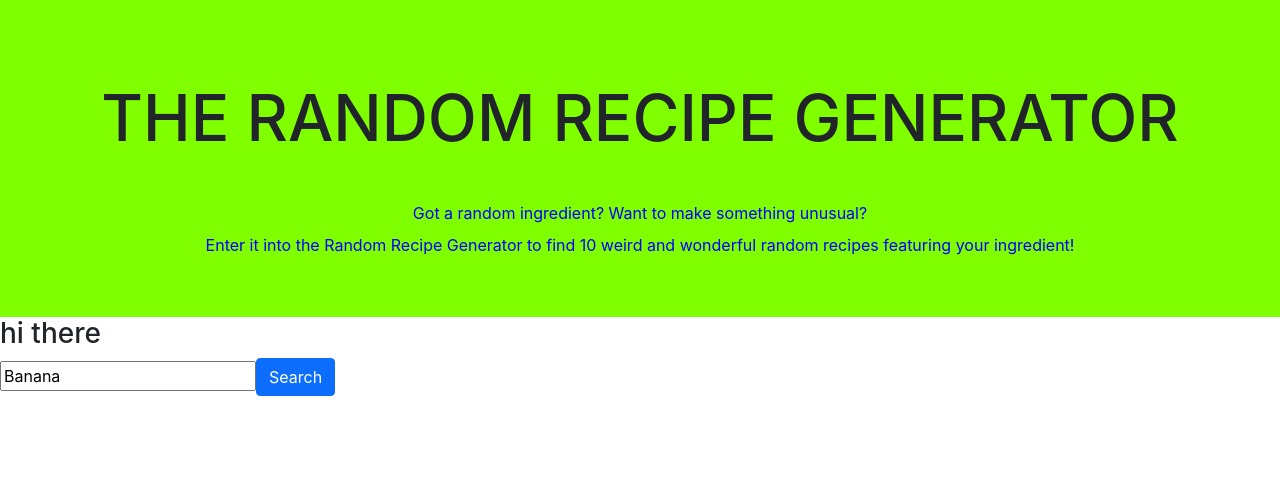
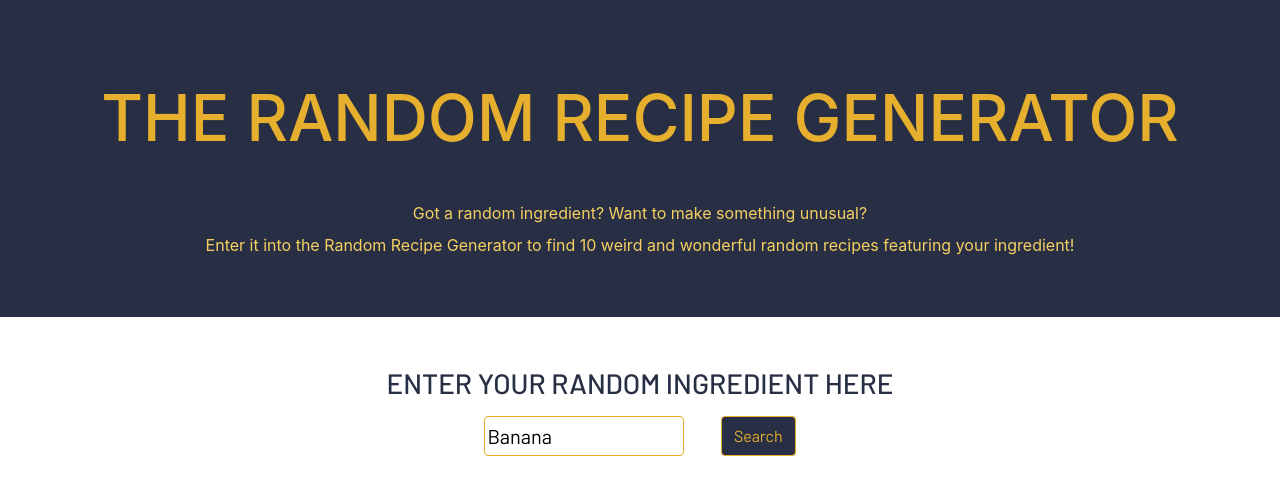
Before and after one commit to Meerduke/recipe-app, a React (Create React App) app: page / in a window 1280 px wide. Shown: the top 494 px of the page. Built offline with nearby package versions, Linux system fonts and the light colour scheme; no server answers.

Commit message:
CSS added

```diff
--- a/src/App.css
+++ b/src/App.css
@@ -1,11 +1,9 @@
 .App body {
   font-family: "Barlow", sans-serif;
-  max-width: 800px;
-  margin: 0 auto;
 }
 
 .App .hero {
-  background: chartreuse;
+  background: #282f44;
   padding: 40px;
 }
 
@@ -13,10 +11,11 @@
   font-size: 64px;
   text-align: center;
   margin: 40px;
+  color: #e6af2e;
 }
 
 .App p {
   text-align: center;
-  color: blue;
+  color: #f5d061;
   line-height: 2;
 }
--- a/src/Photo.js
+++ b/src/Photo.js
@@ -5,7 +5,7 @@ export default function Photo(props){
 
     return(
         <div>
-            <img src={image} alt="recipe image"/>
+            <img src={image} alt="recipe image" className= "img-fluid rounded m-3"/>
         </div>
     )
 };
--- a/src/Results.css
+++ b/src/Results.css
@@ -0,0 +1,16 @@
+.Results section {
+  border: 1px solid #282f44;
+  background: #f5d061;
+  color: #282f44;
+  margin: 50px auto;
+  padding: 40px;
+  border-radius: 4px;
+  max-width: 500px;
+}
+.Results section p {
+  color: #282f44;
+}
+
+.Results section h2 {
+  margin-bottom: 20px;
+}
--- a/src/Results.js
+++ b/src/Results.js
@@ -5,11 +5,11 @@ import './Results.css';
 export default function Results(props){
     if (props.results){
         return(
-            <div className="row d-flex justify-content-evenly Results">
-                <div className="col-6 recipe-content">
+                <div className="Results">
                       {props.results.map(function(recipe, index){
                           return(
                               <div key={index}>
+                                  <section>
                                     <h2>{recipe.recipe.label}</h2>
                                     {recipe.recipe.ingredientLines.map(function(ingredients, index){
                                         return(
@@ -19,11 +19,11 @@ export default function Results(props){
                                         )
                                     })}
                                     <Photo photo={recipe.recipe} />
+                                    </section>
                               </div>
                           );
                       })}
                 </div>
-            </div>
         );
     } else {
         return null;
--- /dev/null
+++ b/src/SearchIngredient.css
@@ -0,0 +1,34 @@
+.SearchIngredient {
+  margin: 50px auto;
+  text-align: center;
+  font-family: "Barlow", sans-serif;
+  text-transform: uppercase;
+}
+
+.SearchIngredient form {
+  text-align: center;
+  padding: 20px;
+  font-size: 20px;
+  border-radius: 4px;
+  max-width: 400px;
+  margin: 0 auto;
+}
+
+.SearchIngredient form input {
+  font-size: 20px;
+  border-radius: 4px;
+  border: 1px solid #e6af2e;
+  max-width: 200px;
+  height: 40px;
+}
+
+.SearchIngredient h3 {
+  color: #282f44;
+}
+
+.SearchIngredient .btn-primary {
+  background-color: #282f44;
+  border: 1px solid #e6af2e;
+  color: #e6af2e;
+  height: 40px;
+}
--- a/src/SearchIngredient.js
+++ b/src/SearchIngredient.js
@@ -1,6 +1,9 @@
 import React, { useState } from 'react';
 import axios from "axios";
 import Results from './Results';
+
+import './SearchIngredient.css';
+
 
 export default function SearchIngredient(props){
     const [results, setResults] = useState(null);
@@ -40,12 +43,12 @@ function load(){
 if(loaded){
 return (
     <div className="SearchIngredient">
-        <h3>hi there</h3>
-        <form onSubmit={handleSubmit}>
-            <input type="text" onChange={handleKeyword} defaultValue={props.defaultKeyword}/>
+        <h3>Enter your random ingredient here</h3>
+        <form onSubmit={handleSubmit} className="p-2 d-flex justify-content-evenly">
+            <input type="text" onChange={handleKeyword} defaultValue={props.defaultKeyword} />
             <button type="submit" className="btn btn-primary" >Search</button>
-            <Results results={results} />
         </form>
+        <Results results={results} />
     </div>
 );
 } else {
```
Also changed, not shown: 1 other file (tests, documents, lock files or other folders).
